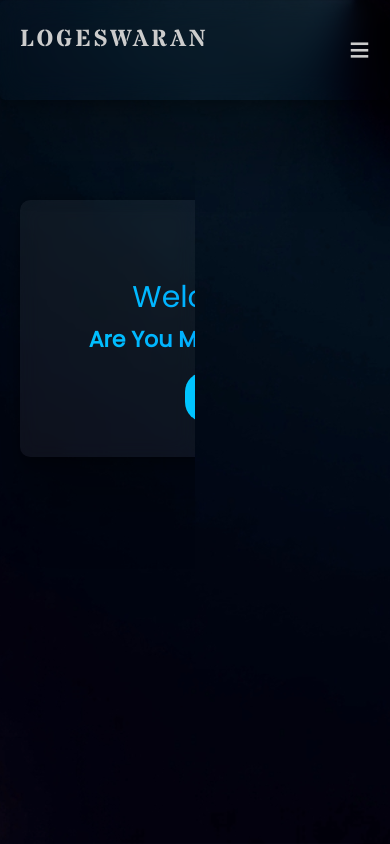
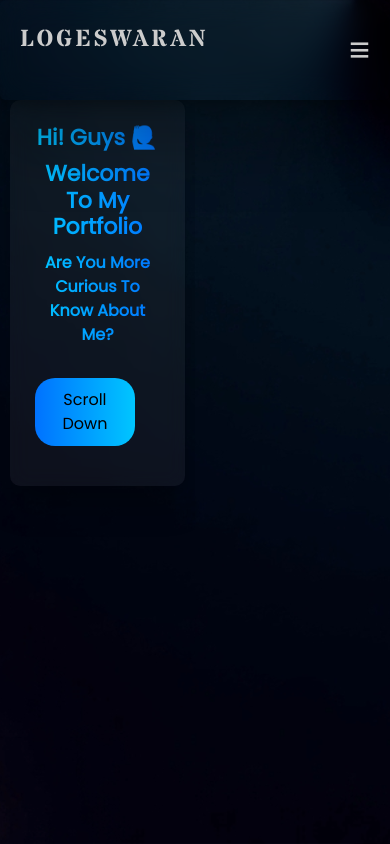
Before and after one commit to Logeswaran-01/logeswaranb, a React (Vite) app: page / in a window 390 px wide. Shown: the top 844 px of the page. Built offline with nearby package versions, Linux system fonts and the light colour scheme; a web font is replaced by a local one.

Commit message:
Update: full React project update with latest changes

```diff
--- a/src/Components/Home.css
+++ b/src/Components/Home.css
@@ -318,286 +318,130 @@ transition: transform 0.7s ease-in-out;
   backdrop-filter: blur(10px);
 }
 
-@media screen and (max-width:600px) {
-    .home{
-        margin-top: 200px;
-        size: 100%;
-       margin-left: 20px;
-        width: 70vh;
-        height: 100%;
+@media screen and (max-width: 600px) {
+  .home,
+  .section,
+  .section-3 {
+    margin-top: 100px;
+    width: 90%;
+    max-width: 400px;
+    margin-left: auto;
+    margin-right: auto;
+    padding: 25px;
     display: flex;
     flex-direction: column;
-        gap: 5px;
-        border: none;
+    gap: 10px;
     border-radius: 10px;
-        box-shadow: rgba(0, 0, 0, 0.25) 0px 54px 55px,
-              rgba(0, 0, 0, 0.12) 0px -12px 30px,
-              rgba(0, 0, 0, 0.12) 0px 4px 6px,
-              rgba(0, 0, 0, 0.17) 0px 12px 13px,
-              rgba(0, 0, 0, 0.09) 0px -3px 5px;
     background: rgba(255, 255, 255, 0.05);
     backdrop-filter: blur(10px);
-        padding: 35px;
+    box-shadow: rgba(0, 0, 0, 0.25) 0px 20px 30px;
   }
-    .gradient-text {
+
+  .home h1,
+  .home h3,
+  .section h1,
+  .section-3-div h1,
+  .section-3-div h3 {
+    font-size: 22px;
+    text-align: center;
+    font-weight: bold;
+    margin-bottom: 10px;
+  }
+
+  .home p,
+  .section-3-para {
+    font-size: 16px;
+    text-align: center;
+    font-weight: 600;
+    line-height: 24px;
+    padding: 0 10px;
+  }
+
+  .gradient-text,
+  .section-3-div h1,
+  .section-3-div h3,
+  .section-3-para {
     background: linear-gradient(to right, #00c6ff, #0072ff);
     -webkit-background-clip: text;
     -webkit-text-fill-color: transparent;
   }
 
-.home h1{
-    font-weight: bold;
-    text-align: center;
-    font-size: 30px;
-
+  .home button,
+  .section-3 button,
+  .button1,
+  .button2 {
+    width: 80%;
+    font-size: 16px;
+    padding: 10px;
+    margin: 15px auto;
+    border: none;
+    border-radius: 20px;
+    background: linear-gradient(to right, #0072ff, #00c6ff);
+    color: #000;
+    transition: transform 0.3s ease-in-out;
   }
 
-.home h3{
-    font-size: 30px;
-    text-align: center;
+  .home button:hover,
+  .section-3 button:hover,
+  .button1:hover,
+  .button2:hover {
+    transform: scale(1.05);
+    background: linear-gradient(to right, #00c6ff, #0072ff);
   }
 
-.home p{
-  font-weight: bold;
-  text-align: center;
-  font-size: 22px;
-}
-.home button{
-    background: linear-gradient(to right, #00c6ff, #0072ff);
-    color: black;
+  .git-in button {
+    font-size: 20px;
+    padding: 10px;
+    margin: 10px auto;
     display: flex;
     justify-content: center;
-
-    margin-left: 25%;
-    width: 50%;
-    padding: 10px;
-    font-size: 20px;
-    border: none;
-    border-radius: 20px;
-    transition: transform .5s ease-in-out;
+    background: linear-gradient(to right, hsl(0, 0%, 30%), hsl(281, 94%, 90%));
+    border-radius: 50%;
+    color: white;
+    transition: transform 0.3s ease-in-out;
   }
 
-.home button:hover{
+  .git-in button:hover {
     transform: scale(1.1);
-    background: linear-gradient(to right, #0072ff, #00c6ff);
+    background: linear-gradient(to right, hsl(281, 94%, 90%), hsl(0, 0%, 30%));
   }
 
-.section{
-        margin-top: 100px;
-        size: 100%;
-       margin-left: 20px;
-        width: 70vh;
-        height: 100%;
-        display: flex;
-        flex-direction: column;
-        gap: 5px;
-        border: none;
-        border-radius: 10px;
-        box-shadow: rgba(0, 0, 0, 0.25) 0px 54px 55px,
-              rgba(0, 0, 0, 0.12) 0px -12px 30px,
-              rgba(0, 0, 0, 0.12) 0px 4px 6px,
-              rgba(0, 0, 0, 0.17) 0px 12px 13px,
-              rgba(0, 0, 0, 0.09) 0px -3px 5px;
-        background: rgba(255, 255, 255, 0.05);
-        backdrop-filter: blur(10px);
-        padding-left: 10px;
-    }
-    .section h1{
-     color: #cccccc;
-     text-shadow: 0 0 8px rgba(0, 0, 0, 0.2);
-     font-size: 30px;
-     font-weight: bolder;
+  .about_me {
+    background: linear-gradient(to right, #1e3c72, #2a5298);
+    padding: 10px;
+    margin: 20px auto;
+    border-radius: 25px;
+    font-size: 18px;
+    font-weight: bold;
+    width: 80%;
     text-align: center;
-     padding-bottom: 5px;
-    }
-    .section button{
-      text-align: center;
-
-      flex-direction: row !important ;
-    }
-  .button1{
-  background: linear-gradient(to right, #4e54c8, #8f94fb);
-  border: none;
-  text-align: center;
-  font-weight: bold;
-  border-radius: 25px;
-  transition: transform 0.7s ease-in-out;
-  padding: 10px;
-
-  margin-top: 30px;
-  margin-bottom: 40px;
-  margin-left: 75px;
-  text-align: center;
-  font-size: 20px;
-  align-items: center;
-  box-shadow: rgba(0, 0, 0, 0.25) 0px 54px 55px, rgba(0, 0, 0, 0.12) 0px -12px 30px, rgba(0, 0, 0, 0.12) 0px 4px 6px, rgba(0, 0, 0, 0.17) 0px 12px 13px, rgba(0, 0, 0, 0.09) 0px -3px 5px;
+    box-shadow: rgba(0, 0, 0, 0.25) 0px 20px 30px;
+    transition: transform 0.3s ease-in-out;
   }
 
-.button2{
-  background: linear-gradient(to right, #4e54c8, #8f94fb);
-  border: none;
-  text-align: center;
-  font-weight: bold;
-  border-radius: 25px;
-
-  transition: transform 0.7s ease-in-out;
-  padding: 10px;
-  margin-top: 30px;
-  margin-bottom: 40px;
-  margin-left: 40px;
-  text-align: center;
-  font-size: 20px;
-  align-items: center;
- box-shadow: rgba(0, 0, 0, 0.25) 0px 54px 55px, rgba(0, 0, 0, 0.12) 0px -12px 30px, rgba(0, 0, 0, 0.12) 0px 4px 6px, rgba(0, 0, 0, 0.17) 0px 12px 13px, rgba(0, 0, 0, 0.09) 0px -3px 5px;
+  .about_me:hover {
+    transform: scale(1.05);
+    background: linear-gradient(to right, #2a5298, #1e3c72);
   }
 
-.resume button:hover{
-   transform: scale(1.1);
-     background: linear-gradient(to right, #8f94fb, #4e54c8);
-}
-.git-in button{
-  margin-top: 0px;
-  margin-left: 100px;
-  font-size: 25px;
-  background: linear-gradient(to right, hsl(0, 0%, 30%),hsl(0, 0%, 50%), hsl(281, 94%, 90%));
-  border: none;
-  color: #fff;
-  border-radius: 100%;
-  padding: 10px;
-  margin-bottom: 20px;
-  transition: transform 0.7s ease-in-out;
-  box-shadow: rgba(0, 0, 0, 0.3) 0px 19px 38px, rgba(0, 0, 0, 0.22) 0px 15px 12px;
+  .download {
+    width: 60%;
+    height: auto;
+    margin: 20px auto;
+    display: block;
+    border-radius: 50%;
   }
 
-.git-in button:hover{
-  transform:scale(1.1);
-   background: linear-gradient(to right, hsl(281, 94%, 90%), hsl(0, 0%, 50%),hsl(0, 0%, 30%));
-
-}
-.about_me{
-  border: none;
-  background: linear-gradient(to right, #1e3c72, #2a5298);
-  box-shadow: 0 4px 15px rgba(138, 43, 226, 0.6);
-  border-radius: 25px;
-  padding: 10px;
-  margin-bottom: 30px;
-  width: 29vh;
+  .footer {
+    position: relative;
+    padding: 1rem;
     text-align: center;
-  font-weight: bold;
-
-  font-size: 25px;
-  margin-top: 20px;
-  box-shadow: rgba(0, 0, 0, 0.25) 0px 54px 55px, rgba(0, 0, 0, 0.12) 0px -12px 30px, rgba(0, 0, 0, 0.12) 0px 4px 6px, rgba(0, 0, 0, 0.17) 0px 12px 13px, rgba(0, 0, 0, 0.09) 0px -3px 5px;
-  transition: transform 0.5s ease-in-out;
-  margin-left: 120px;
-
+    font-size: 14px;
   }
 
-
-
-
-.about_me:hover{
-  transform: scale(1.1);
-  background: linear-gradient(to right, #2a5298, #1e3c72);
-
+  .logo-img {
+    width: 100%;
+    max-width: 200px;
+    margin: 0 auto;
   }
-
-.section-3{
-        margin-top: 200px;
-        size: 100%;
-       margin-left: 20px;
-        width: 70vh;
-        height: 100%;
-        display: flex;
-        flex-direction: column;
-        gap: 5px;
-        border: none;
-        border-radius: 10px;
-        box-shadow: rgba(0, 0, 0, 0.25) 0px 54px 55px,
-              rgba(0, 0, 0, 0.12) 0px -12px 30px,
-              rgba(0, 0, 0, 0.12) 0px 4px 6px,
-              rgba(0, 0, 0, 0.17) 0px 12px 13px,
-              rgba(0, 0, 0, 0.09) 0px -3px 5px;
-        background: rgba(255, 255, 255, 0.05);
-        backdrop-filter: blur(10px);
-        padding: 35px;
 }
-    .download{
-      border-radius: 50%;
-      height: 50vh;
-      margin-left: 120px;
-      margin-top: 40px;
-      margin-bottom: 20px;
-    }
-    .section-3-div h1{
-  background: linear-gradient(90deg, #ff6ec4, #7873f5);
--webkit-background-clip: text;
--webkit-text-fill-color: transparent;
-font-size: 30px;
-padding-top: 20px;
-text-align: center;
-font-weight: bold;
-margin-top: 5px;
-}
-
-.section-3-div h3{
-  background: linear-gradient(90deg, #ff6ec4, #7873f5);
--webkit-background-clip: text;
--webkit-text-fill-color: transparent;
-font-size: 30px;
-padding-top: 20px;
-text-align: center;
-font-weight: bold;
-margin-bottom: 15px;
-}
-
-.section-3-para{
-  background: linear-gradient(90deg, #cccccc, #ff9cf5);
--webkit-background-clip: text;
--webkit-text-fill-color: transparent;
-text-shadow: 0 0 8px rgba(255, 78, 207, 0.3);
-font-weight: 800;
-letter-spacing: 1.5px;
-line-height: 25px;
-
-
-}
-
-.section-3 button{
- background: linear-gradient(135deg, #ff6ec7, #ffb8f5);
-color: black;
-border: none;
-border-radius: 10px;
-padding: 10px;
-font-weight: bold;
-text-align: center;
-margin-left: 100px;
-margin-top: 10px;
-font-size: 20px;
-transition: transform 0.7s ease-in-out;
-}
-
-.section-3 button:hover{
-  transform: scale(1.1);
-   background: linear-gradient(135deg, #ffb8f5, #ff6ec7);
-
-}
-.footer {
-  background: linear-gradient(to top, #0a0f2c, #1f1c2c);
-  color: #ccc;
-  padding: 1rem;
-  text-align: center;
-  font-family: 'Poppins', sans-serif;
-  width: 100%;
-  position: absolute;
-  display: flex;
-  justify-content: center;
-  align-items: center;
-}
-.logo-img{
-  width: 50%;
-}
-
-
-
-}
```
Lines whose indentation alone changed are shown as unchanged.
